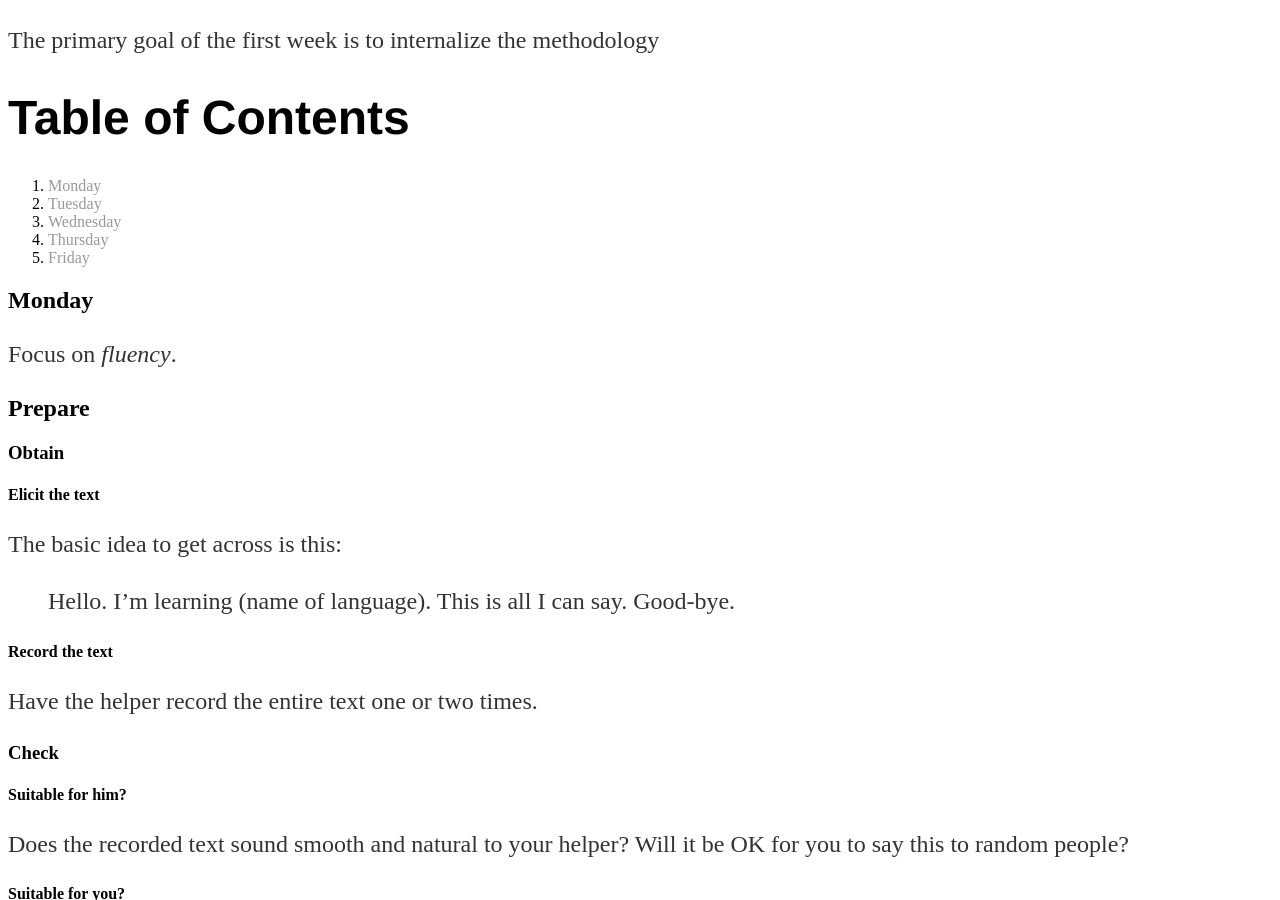
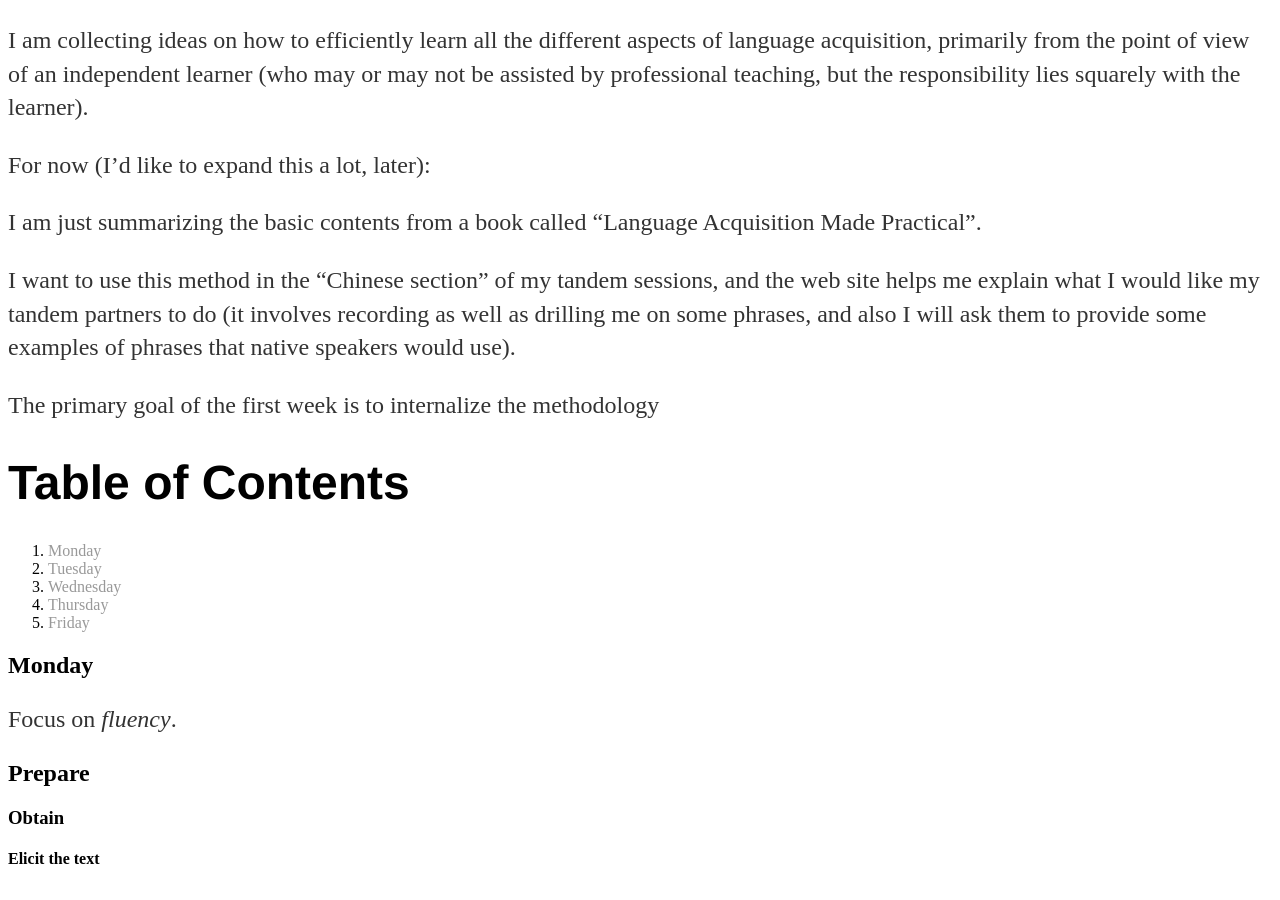
Before and after one commit to nczempin/ll, a Jekyll site: the page built from index.md, in a window 1280 px wide and 900 px high. Built offline with Jekyll 4.4.1, drawn with Linux system fonts in a browser that asks for light colours.

Commit message:
Update index.md

```diff
--- a/index.md
+++ b/index.md
@@ -2,6 +2,15 @@
 layout: default
 title: "Language Acquisition Made Practical"
 ---
+I am collecting ideas on how to efficiently learn all the different aspects of language acquisition, primarily from the point of view of an independent learner (who may or may not be assisted by professional teaching, but the responsibility lies squarely with the learner).
+
+For now (I'd like to expand this a lot, later):
+
+I am just summarizing the basic contents from a book called "Language Acquisition Made Practical".
+
+I want to use this method in the "Chinese section" of my tandem sessions, and the web site helps me explain what I would like my tandem partners to do (it involves recording as well as drilling me on some phrases, and also I will ask them  to provide some examples of phrases that native speakers would use).
+
+
 The primary goal of the first week is to internalize the methodology
 # Table of Contents
 1. [Monday](#Monday)
```
